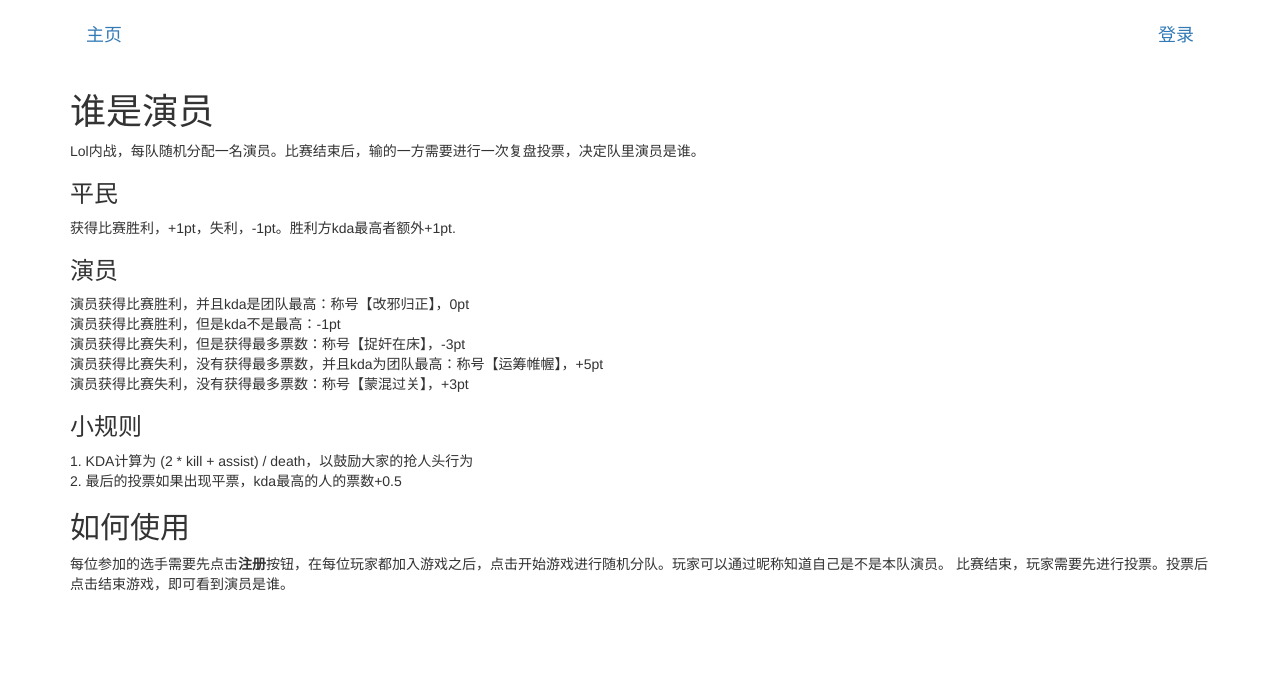
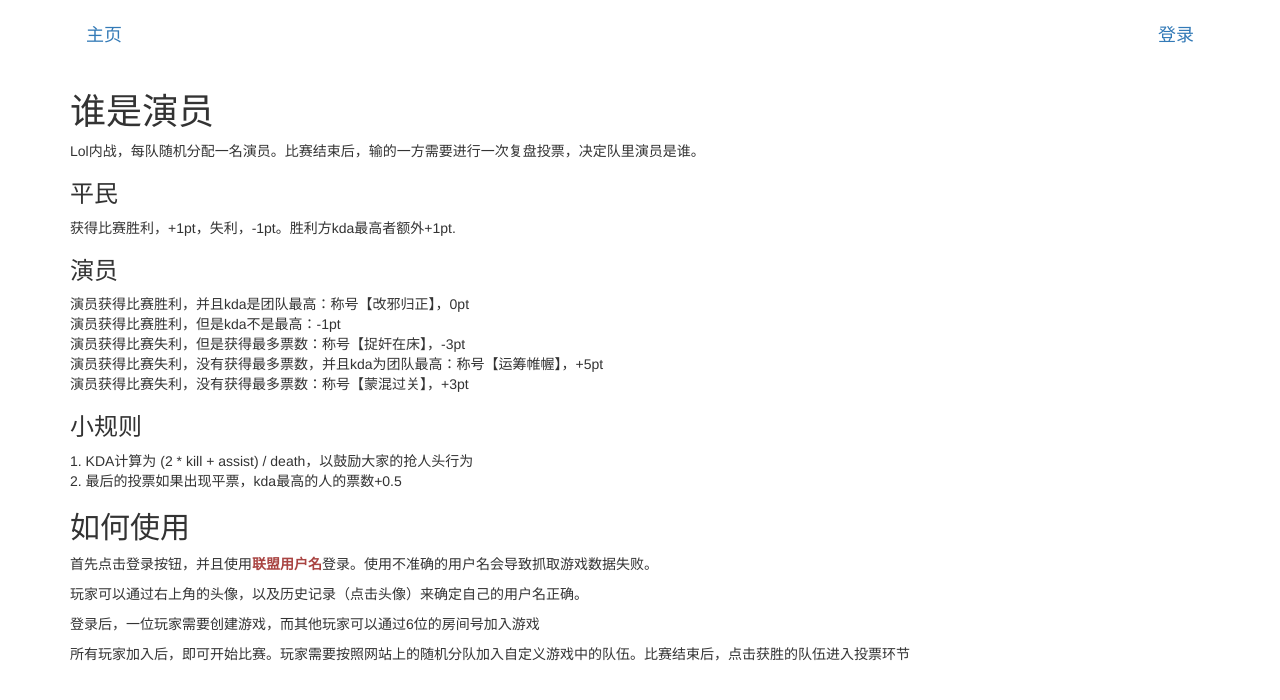
Before and after one commit to Gravellent/who_is_actor, a Flask app: page / in a window 1280 px wide. Shown: the top 700 px of the page. Run offline with Flask 2, Linux system fonts and the light colour scheme.

Commit message:
update instructions

```diff
--- a/app.py
+++ b/app.py
@@ -15,7 +15,6 @@ app = Flask(__name__)
 app.secret_key = 'Is this some random string?'
 
 # TODO:
-# 2. Calculate adjusted KDA
 # 3. Add password for log in
 # 4. Store match result (requires KDA calculation)
 # 5. Leaderboard: Needs to store each match result
@@ -28,6 +27,7 @@ app.secret_key = 'Is this some random string?'
 # A larger instance and load balance if more users use this
 # Some way to invalidate games if they are in waiting/ started for too long
 # Game id needs to be more scalable (Maybe date + id)
+# Clean up unused game ids
 # Some protective measurement for DDOS
 # Automatically determine winner and loser
 # Add CSS
@@ -167,7 +167,8 @@ def games(game_id):
 def get_profile(summoner_name):
     profile = get_profile_from_db(session.get('username', ''))
     update_profile_match_history(profile)
-    return render_template("profile.html", profile=profile)
+    print(profile['solo_ranked'])
+    return render_template("profile.html", profile=profile, username=session.get('username', ''))
 
 @app.route('/games/<game_id>/start', methods=['GET', 'POST'])
 def start_game(game_id):
--- a/templates/home.html
+++ b/templates/home.html
@@ -57,8 +57,11 @@ Lol内战，每队随机分配一名演员。比赛结束后，输的一方需
 2. 最后的投票如果出现平票，kda最高的人的票数+0.5
 
 <h2> 如何使用 </h2>
-    每位参加的选手需要先点击<b>注册</b>按钮，在每位玩家都加入游戏之后，点击开始游戏进行随机分队。玩家可以通过昵称知道自己是不是本队演员。
-    比赛结束，玩家需要先进行投票。投票后点击结束游戏，即可看到演员是谁。
+<p> 首先点击登录按钮，并且使用<b class="text-danger">联盟用户名</b>登录。使用不准确的用户名会导致抓取游戏数据失败。 </p>
+<p> 玩家可以通过右上角的头像，以及历史记录（点击头像）来确定自己的用户名正确。</p>
+<p> 登录后，一位玩家需要创建游戏，而其他玩家可以通过6位的房间号加入游戏 </p>
+<p> 所有玩家加入后，即可开始比赛。玩家需要按照网站上的随机分队加入自定义游戏中的队伍。比赛结束后，点击获胜的队伍进入投票环节 </p>
+
 </div>
 
 </body>
--- a/templates/profile.html
+++ b/templates/profile.html
@@ -46,12 +46,12 @@
                 <h3 class="text-info"> {{ profile.summoner_name }} </h3>
             </td>
             <td class="col-md-6" style="vertical-align: middle;">
-                {% if profile['solo_ranked'] is defined %}
+                {% if profile['solo_ranked']|length > 0 %}
                     <img width=30 height=30 src="../static/ranked-emblems/Emblem_{{ profile['solo_ranked']['tier'] }}.png">
                     Solo Rank: {{ profile['solo_ranked']['tier'] }} {{ profile['solo_ranked']['rank'] }}
                     <span class="text-muted"> {{ profile['solo_ranked']['leaguePoints'] }} LP </span> <br>
                 {% endif %}
-                {% if profile['flex_ranked'] is defined %}
+                {% if profile['flex_ranked']|length > 0 %}
                     <img width=30 height=30 src="../static/ranked-emblems/Emblem_{{ profile['flex_ranked']['tier'] }}.png">
                     Flex Rank: {{ profile['flex_ranked']['tier'] }} {{ profile['flex_ranked']['rank'] }}
                     <span class="text-muted"> {{ profile['flex_ranked']['leaguePoints'] }} LP </span>
```
